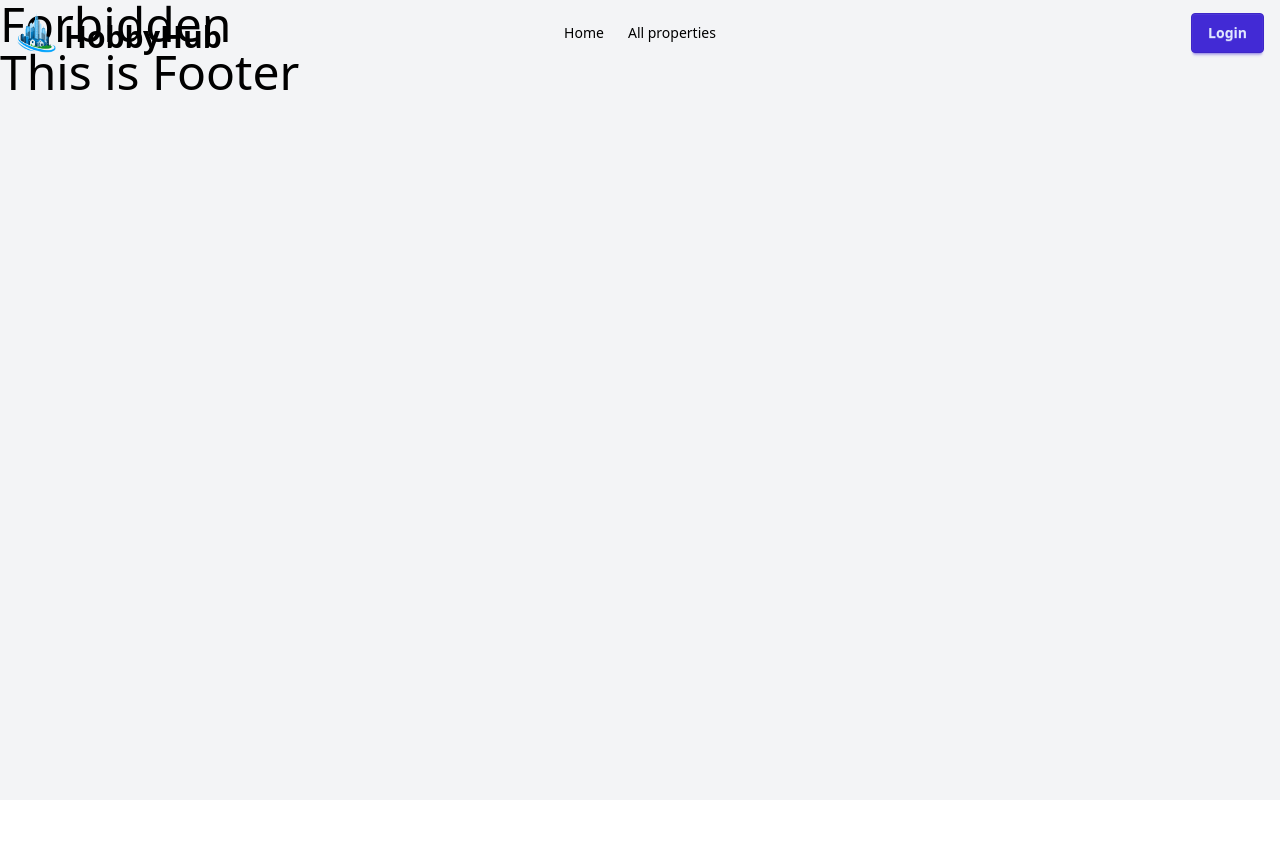
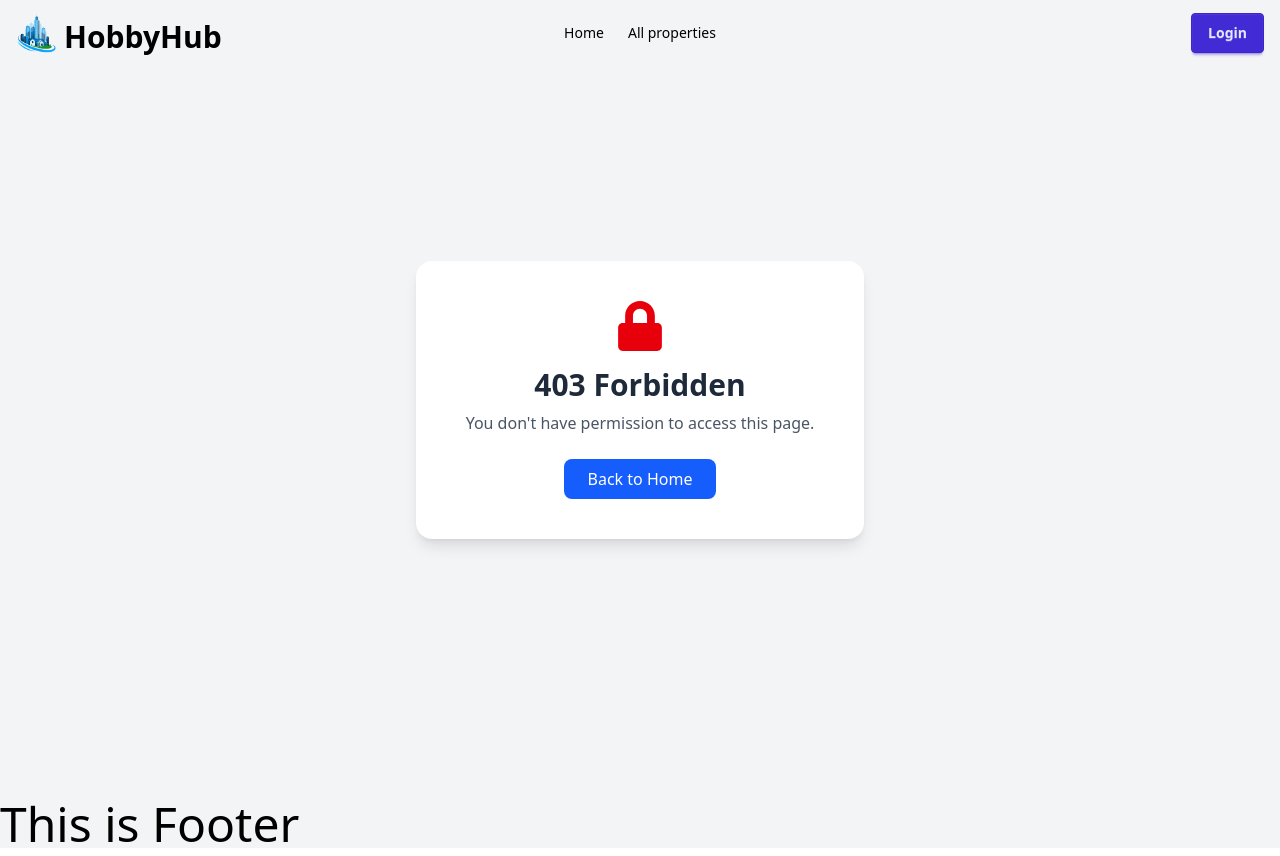
Before and after one commit to mdabdullahr/dash-estate-client-repo, a React (Vite) app: page /forbidden in a window 1280 px wide. Before the commit the page ends 800 px from the top, so only its background shows below. Built offline with nearby package versions, Linux system fonts and the light colour scheme; no server answers.

Commit message:
design agent profile page and showing dynamic data

```diff
--- a/src/Pages/Dashboard/AgentLink/AgentProfile/AgentProfile.jsx
+++ b/src/Pages/Dashboard/AgentLink/AgentProfile/AgentProfile.jsx
@@ -1,11 +1,49 @@
-import React from 'react';
+import React from "react";
+import useAuth from "../../../../Hooks/useAuth";
 
 const AgentProfile = () => {
-    return (
-        <div>
-            <h1 className='text-5xl'>This is Agent profile Page</h1>
+  const { user } = useAuth();
+
+  return (
+    <div className="min-h-screen w-full relative overflow-hidden">
+      {/* 🔵 Background Cover Image with Overlay */}
+      <div
+        className="absolute inset-0 bg-cover bg-center z-0"
+        style={{
+          backgroundImage:
+            "url('https://images.unsplash.com/photo-1600585154340-be6161a56a0c?auto=format&fit=crop&w=1920&q=80')",
+        }}
+      >
+        {/* Dark gradient overlay */}
+        <div className="absolute inset-0 bg-gradient-to-b from-black/60 via-black/40 to-black/70" />
+      </div>
+
+      {/* 🧑 Profile Card (Floating Centered) */}
+      <div className="relative flex items-center justify-center min-h-screen px-4">
+        <div className="max-w-2xl w-full bg-white/10 backdrop-blur-lg rounded-xl shadow-xl p-8 text-white text-center border border-white/20">
+          {/* Profile Image */}
+          <img
+            src={user?.photoURL}
+            alt="Agent"
+            className="w-28 h-28 sm:w-32 sm:h-32 rounded-full border-4 border-white mx-auto shadow-md"
+          />
+
+          {/* Name + Info */}
+          <h2 className="mt-4 text-3xl font-bold">{user?.displayName || "Agent Name"}</h2>
+          <p className="text-sm sm:text-base text-gray-200">{user?.email}</p>
+
+          <span className="inline-block mt-3 bg-blue-600 text-white text-sm font-semibold px-4 py-1 rounded-full shadow-md">
+            Role: Agent
+          </span>
+
+          {/* Optional Agent Note or Description */}
+          <p className="mt-6 text-gray-100 text-sm sm:text-base leading-relaxed">
+            Welcome to your Agent Dashboard. Here you can manage your properties, respond to offers, and track your performance.
+          </p>
         </div>
-    );
+      </div>
+    </div>
+  );
 };
 
 export default AgentProfile;
--- a/src/Pages/Forbidden/Forbidden.jsx
+++ b/src/Pages/Forbidden/Forbidden.jsx
@@ -1,11 +1,27 @@
-import React from 'react';
+import React from "react";
+import { Link } from "react-router";
+import { FaLock } from "react-icons/fa";
 
 const Forbidden = () => {
-    return (
-        <div>
-            <h1 className="text-5xl text-black">Forbidden</h1>
+  return (
+    <div className="min-h-screen flex items-center justify-center bg-gray-100 px-4">
+      <div className="bg-white p-10 rounded-2xl shadow-lg text-center max-w-md w-full">
+        <div className="flex justify-center mb-4 text-red-600">
+          <FaLock size={50} />
         </div>
-    );
+        <h2 className="text-3xl font-bold mb-2 text-gray-800">403 Forbidden</h2>
+        <p className="text-gray-600 mb-6">
+          You don't have permission to access this page.
+        </p>
+        <Link
+          to="/"
+          className="inline-block bg-blue-600 text-white px-6 py-2 rounded-lg hover:bg-blue-700 transition"
+        >
+          Back to Home
+        </Link>
+      </div>
+    </div>
+  );
 };
 
 export default Forbidden;
```
